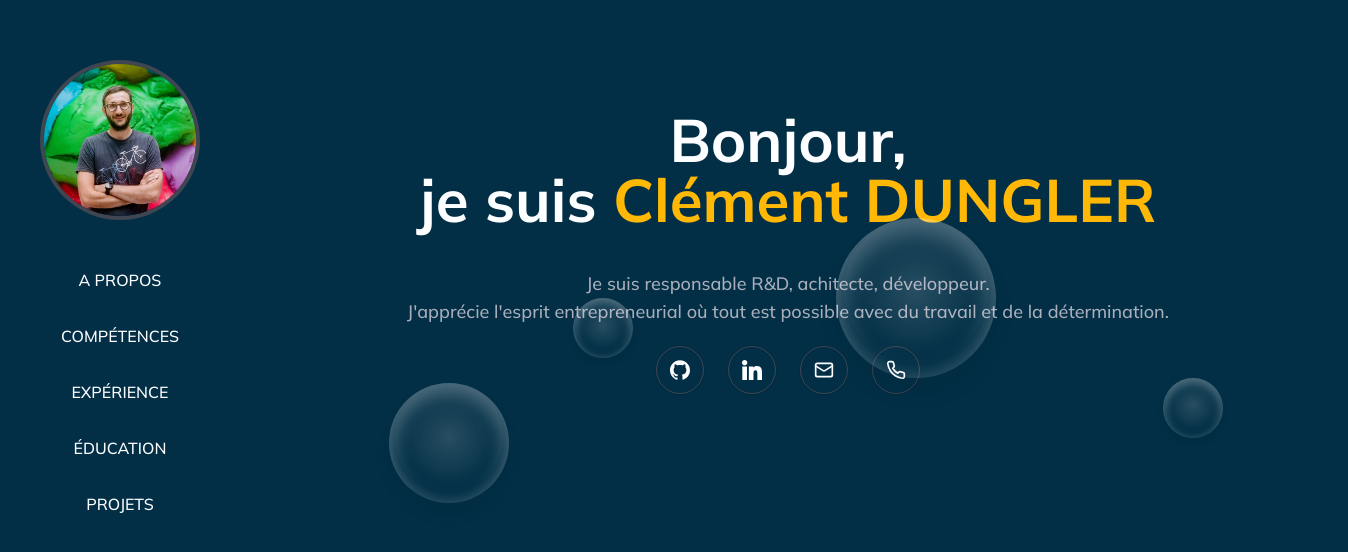
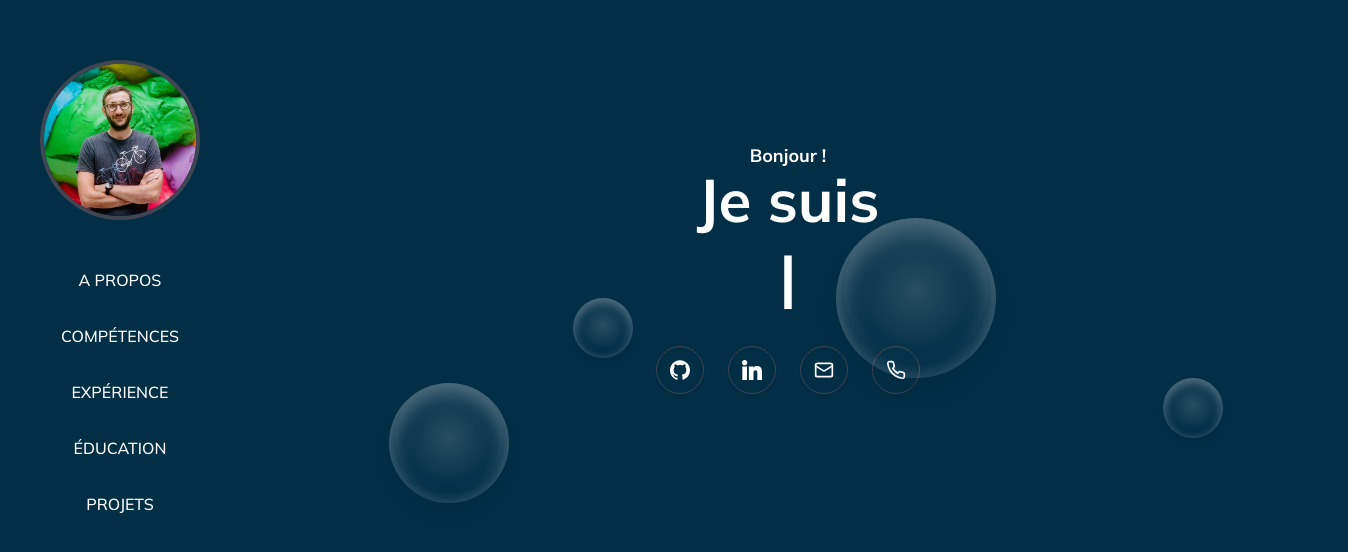
Before and after one commit to tooppaaa/cv-site, a Next.js app: page / in a window 1280 px wide. Shown: the part 148-700 px from the top of the page, 1348 px wide, since content can reach past the window. Built offline with nearby package versions, Linux system fonts and the light colour scheme; what tailwindcss-radix would draw is missing.

Commit message:
chore: Add typewriter-effect npm dependency and update hero component

```diff
--- a/components/contact.tsx
+++ b/components/contact.tsx
@@ -17,7 +17,7 @@ const Contact = () => {
           <span className="inline-block w-28">Langue</span>: Français, Anglais
         </li>
         <li>
-          <span className="inline-block w-28">Web</span>:
+          <span className="inline-block w-28">Web</span>:{" "}
           <a href="https://clementdungler.com">https://clementdungler.com</a>
         </li>
       </ul>
--- a/components/hero.tsx
+++ b/components/hero.tsx
@@ -1,6 +1,7 @@
 import Avatar from "@/components/ui/avatar";
 import Contact from "@/components/contact";
 import Social from "@/components/social";
+import WhoAmI from "@/components/who-am-I";
 
 const Hero = () => {
   return (
@@ -20,25 +21,29 @@ const Hero = () => {
           data-aos="fade-up"
           data-aos-duration="800"
           data-aos-delay="400"
-          className="text-center text-3xl font-semibold md:text-6xl print:text-left"
+          className="mb-10 text-center text-2xl font-semibold md:text-6xl print:mb-0 print:text-left"
         >
-          Bonjour,
+          <span className="mb-4 text-lg">Bonjour !</span>
           <br />
-          <span>je suis </span>
-          <span className="text-nowrap text-primary">Clément DUNGLER</span>
+          <span>Je suis </span>
+          <span className="mt-4 block text-primary print:hidden" aria-hidden>
+            <WhoAmI />
+          </span>
+          <span className="hidden text-primary print:inline-block">
+            Clément DUNGLER
+          </span>
         </h1>
         <p
           data-aos="fade-up"
           data-aos-duration="800"
           data-aos-delay="400"
-          className="mb-5 mt-10 text-center text-lg font-light text-foreground-secondary print:text-left"
+          className="mt-5 hidden text-lg font-light text-foreground-secondary print:block"
         >
-          Je suis responsable R&D, achitecte, développeur.
+          Responsable R&D, achitecte, développeur.
           <br /> J&apos;apprécie l&apos;esprit entrepreneurial où tout est
           possible avec du travail et de la détermination.
           <br />
         </p>
-
         <Social />
       </div>
       <div id="background-wrap" className="pointer-events-none print:hidden">
--- /dev/null
+++ b/components/who-am-I.tsx
@@ -0,0 +1,32 @@
+"use client";
+
+import Typewriter from "typewriter-effect";
+
+const WhoAmI = () => {
+  return (
+    <Typewriter
+      onInit={(typewriter) => {
+        typewriter
+          .pauseFor(500)
+          .typeString("Clément DUNGLER")
+          .pauseFor(2500)
+          .deleteAll()
+          .typeString("Résponsable R&D")
+          .pauseFor(2500)
+          .deleteAll()
+          .typeString("Architecte frontend")
+          .pauseFor(2500)
+          .deleteAll()
+          .typeString("Développeur logiciel")
+          .pauseFor(2500)
+          .deleteAll()
+          .start();
+      }}
+      options={{
+        cursorClassName: "text-foreground",
+      }}
+    />
+  );
+};
+
+export default WhoAmI;
--- a/package.json
+++ b/package.json
@@ -20,7 +20,8 @@
     "sugar-high": "^0.6.1",
     "tailwind-merge": "^2.3.0",
     "tailwindcss-animate": "^1.0.7",
-    "tailwindcss-radix": "^3.0.3"
+    "tailwindcss-radix": "^3.0.3",
+    "typewriter-effect": "^2.21.0"
   },
   "overrides": {
     "@types/react": "npm:types-react@rc",
```
Also changed, not shown: 2 other files (tests, documents, lock files or other folders).
